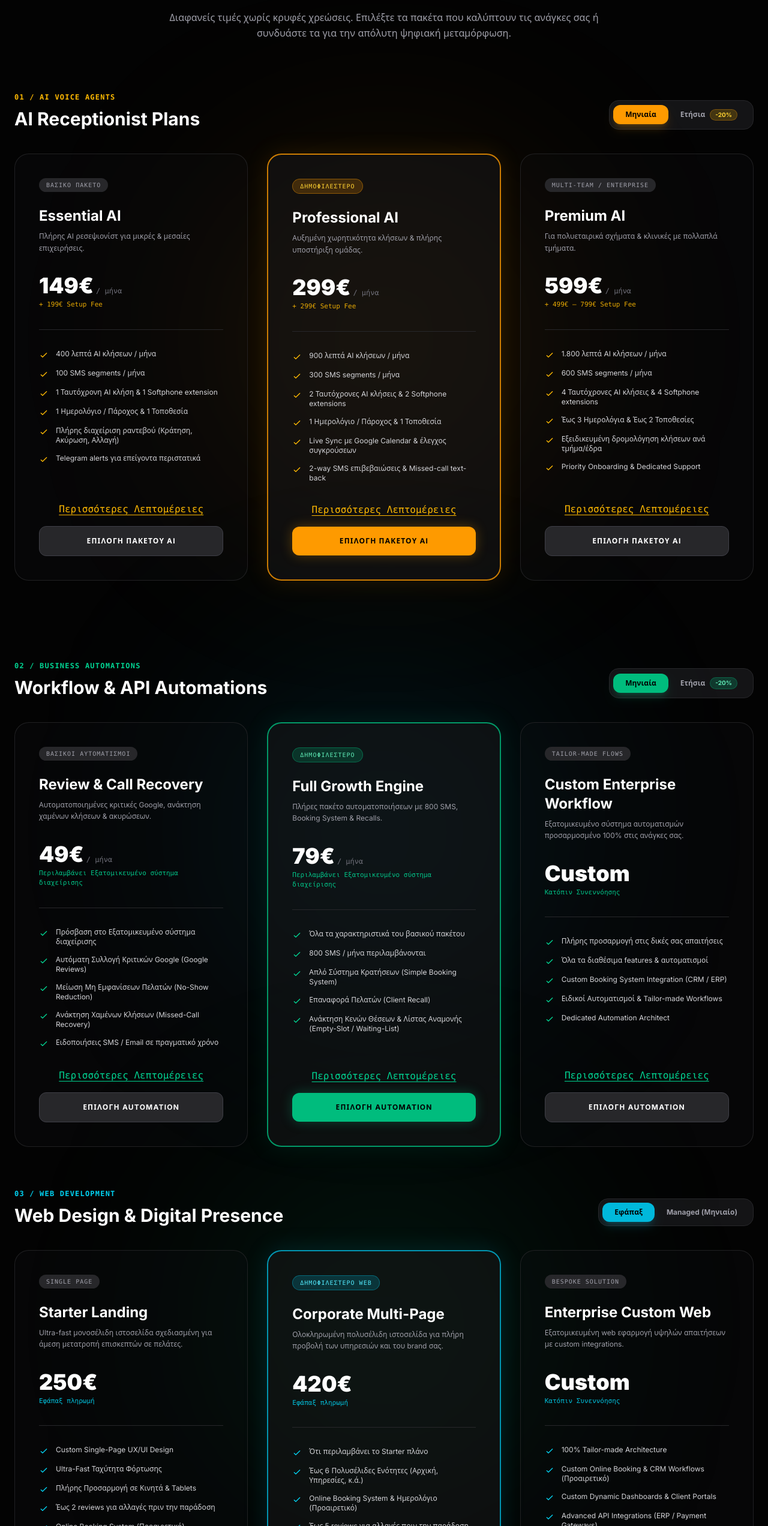
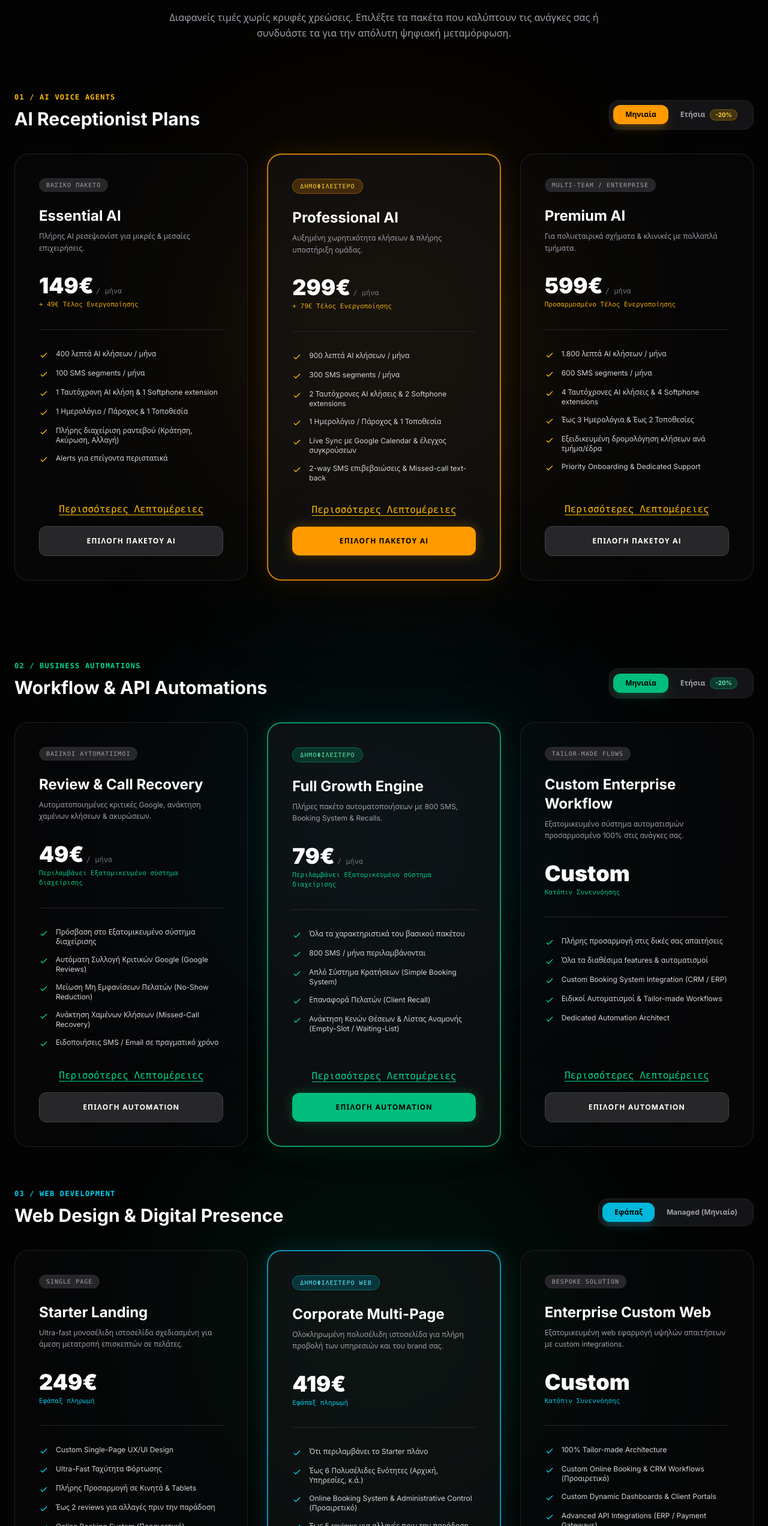
Before and after one commit to karamas13/chrysus_digital, a Next.js app: page /pricing in a window 1280 px wide. Shown: the part 256-2800 px from the top of the page at 60% size. Built offline with nearby package versions, Linux system fonts and the light colour scheme; a web font is replaced by a local one.

Commit message:
Minor content updates

```diff
--- a/components/PricingClient.tsx
+++ b/components/PricingClient.tsx
@@ -14,7 +14,7 @@ const aiPlansData: Record<AiBillingType, PlanFeature[]> = {
       badge: "Βασικό Πακέτο",
       price: "149€",
       period: "/ μήνα",
-      setupFee: "+ 199€ Setup Fee",
+      setupFee: "+ 49€ Τέλος Ενεργοποίησης",
       description: "Πλήρης AI ρεσεψιονίστ για μικρές & μεσαίες επιχειρήσεις.",
       isPopular: false,
       features: [
@@ -23,7 +23,7 @@ const aiPlansData: Record<AiBillingType, PlanFeature[]> = {
         "1 Ταυτόχρονη AI κλήση & 1 Softphone extension",
         "1 Ημερολόγιο / Πάροχος & 1 Τοποθεσία",
         "Πλήρης διαχείριση ραντεβού (Κράτηση, Ακύρωση, Αλλαγή)",
-        "Telegram alerts για επείγοντα περιστατικά",
+        "Alerts για επείγοντα περιστατικά",
       ],
       detailedFeatures: [
         "400 λεπτά AI κλήσεων / μήνα",
@@ -45,7 +45,7 @@ const aiPlansData: Record<AiBillingType, PlanFeature[]> = {
       badge: "Δημοφιλέστερο",
       price: "299€",
       period: "/ μήνα",
-      setupFee: "+ 299€ Setup Fee",
+      setupFee: "+ 79€ Τέλος Ενεργοποίησης",
       description: "Αυξημένη χωρητικότητα κλήσεων & πλήρης υποστήριξη ομάδας.",
       isPopular: true,
       features: [
@@ -76,7 +76,7 @@ const aiPlansData: Record<AiBillingType, PlanFeature[]> = {
       badge: "Multi-Team / Enterprise",
       price: "599€",
       period: "/ μήνα",
-      setupFee: "+ 499€ – 799€ Setup Fee",
+      setupFee: "Προσαρμοσμένο Τέλος Ενεργοποίησης",
       description: "Για πολυεταιρικά σχήματα & κλινικές με πολλαπλά τμήματα.",
       isPopular: false,
       features: [
@@ -209,7 +209,7 @@ const webPlansData: Record<WebBillingType, PlanFeature[]> = {
     {
       title: "Starter Landing",
       badge: "Single Page",
-      price: "250€",
+      price: "249€",
       type: "Εφάπαξ πληρωμή",
       description:
         "Ultra-fast μονοσέλιδη ιστοσελίδα σχεδιασμένη για άμεση μετατροπή επισκεπτών σε πελάτες.",
@@ -220,14 +220,14 @@ const webPlansData: Record<WebBillingType, PlanFeature[]> = {
         "Πλήρης Προσαρμογή σε Κινητά & Tablets",
         "Έως 2 reviews για αλλαγές πριν την παράδοση",
         "Online Booking System (Προαιρετικό)",
-        "SEO Optimization",
+        "SEO για παρουσία στο Google",
         "Πλήρης Παράδοση & Ιδιοκτησία Κώδικα",
       ],
     },
     {
       title: "Corporate Multi-Page",
       badge: "Δημοφιλέστερο Web",
-      price: "420€",
+      price: "419€",
       type: "Εφάπαξ πληρωμή",
       description:
         "Ολοκληρωμένη πολυσέλιδη ιστοσελίδα για πλήρη προβολή των υπηρεσιών και του brand σας.",
@@ -235,10 +235,9 @@ const webPlansData: Record<WebBillingType, PlanFeature[]> = {
       features: [
         "Ότι περιλαμβάνει το Starter πλάνο",
         "Έως 6 Πολυσέλιδες Ενότητες (Αρχική, Υπηρεσίες, κ.ά.)",
-        "Online Booking System & Ημερολόγιο (Προαιρετικό)",
+        "Online Booking System & Administrative Control (Προαιρετικό)",
         "Έως 5 reviews για αλλαγές πριν την παράδοση",
         "Προηγμένο SEO & Google Business Profile",
-        "Διασύνδεση με Social Media & Contact Funnels",
       ],
     },
     {
@@ -282,7 +281,7 @@ const webPlansData: Record<WebBillingType, PlanFeature[]> = {
       title: "Corporate Multi-Page",
       badge: "Best Value Hybrid",
       price: "249€",
-      type: "+ 49€ / μήνα συντήρηση",
+      type: "+ 39€ / μήνα συντήρηση",
       description:
         "Χαμηλή αρχική επένδυση με συνεχόμενη τεχνική διαχείριση και ανανεώσεις περιεχομένου.",
       isBestOffer: true,
@@ -299,17 +298,17 @@ const webPlansData: Record<WebBillingType, PlanFeature[]> = {
       title: "Enterprise Custom Web",
       badge: "Bespoke Managed",
       price: "Custom",
-      type: "Custom Monthly SLA",
+      type: "Custom Monthly Plan",
       description:
         "Πλήρως διαχειριζόμενη web πλατφόρμα με dedicated developer & continuous integration.",
       isBestOffer: false,
       features: [
-        "100% Tailor-made Architecture (Next.js)",
+        "100% Tailor-made Architecture",
         "Custom Booking System & Enterprise APIs",
         "Dedicated Managed Infrastructure",
         "Continuous Deployment & Custom Features",
         "Πολυγλωσσική Υποστήριξη (Multi-language)",
-        "Guaranteed Response SLA (<2 hours)",
+        "Guaranteed Response SLA",
       ],
     },
   ],
```
